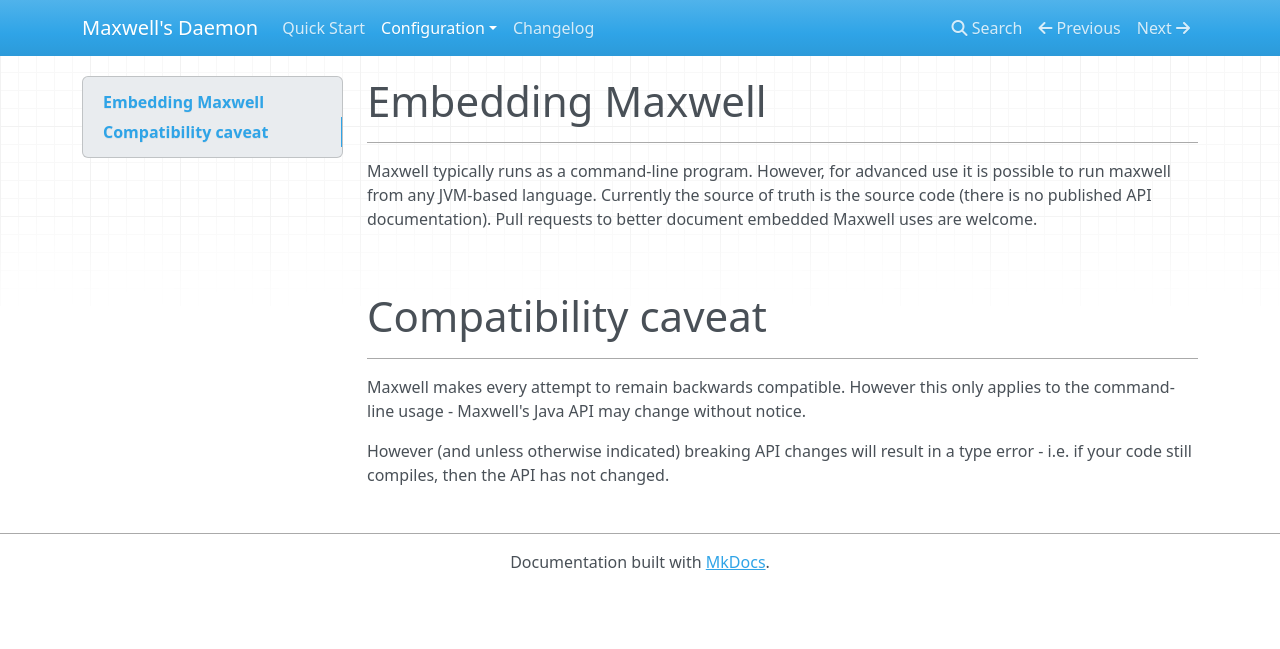
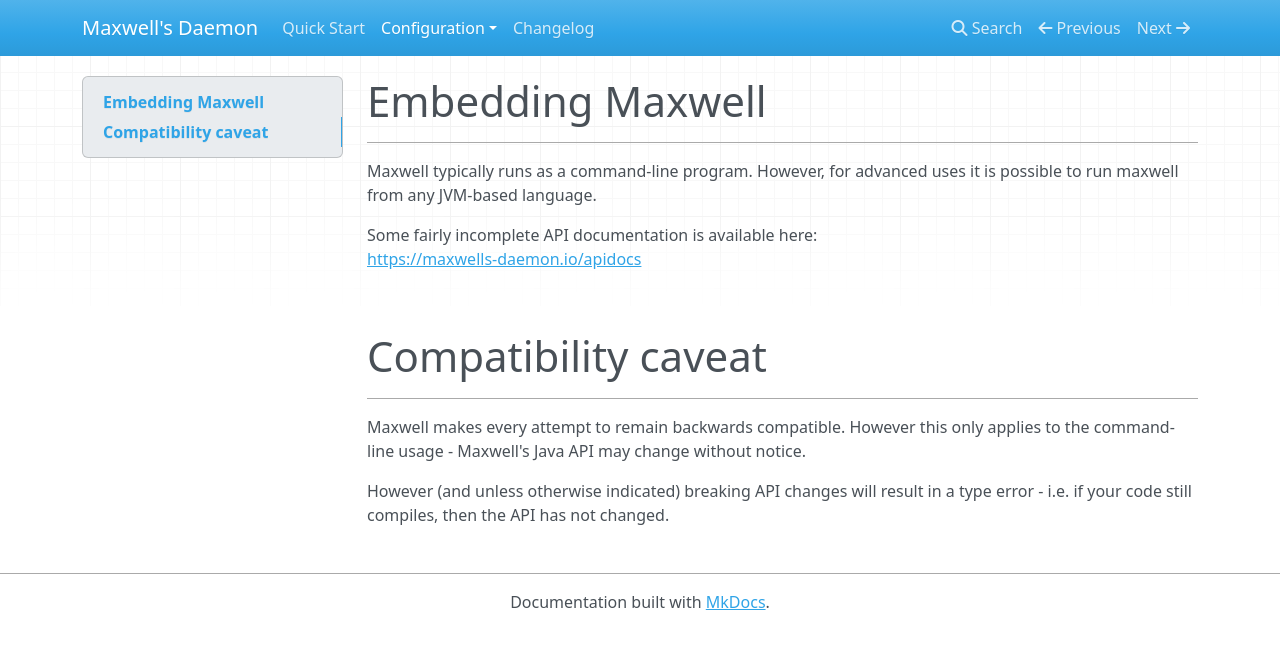
Before and after one commit to zendesk/maxwell, an MkDocs documentation site: the page built from docs/docs/embedding.md, in a window 1280 px wide. Shown: the top 649 px of the page. Built offline with MkDocs 1.6.1, drawn with Linux system fonts in a browser that asks for light colours; nearby versions of some CDN libraries.

```diff
--- a/docs/docs/embedding.md
+++ b/docs/docs/embedding.md
@@ -1,9 +1,10 @@
 # Embedding Maxwell
 ***
-Maxwell typically runs as a command-line program. However, for advanced use it
-is possible to run maxwell from any JVM-based language. Currently the source of
-truth is the source code (there is no published API documentation). Pull requests
-to better document embedded Maxwell uses are welcome.
+Maxwell typically runs as a command-line program. However, for advanced uses it
+is possible to run maxwell from any JVM-based language.
+
+Some fairly incomplete API documentation is available here:<br/>
+[https://maxwells-daemon.io/apidocs](https://maxwells-daemon.io/apidocs)
 
 # Compatibility caveat
 ***
--- a/pom.xml
+++ b/pom.xml
@@ -428,6 +428,7 @@
         <artifactId>maven-javadoc-plugin</artifactId>
         <version>3.3.1</version>
         <configuration>
+            <additionalOptions>--no-module-directories</additionalOptions>
             <source>11</source>
         </configuration>
         <executions>
```
Also changed, not shown: 1 other file.
